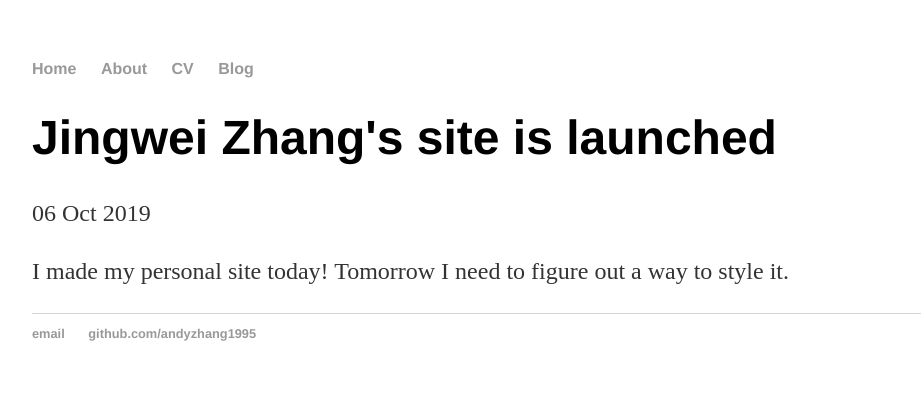
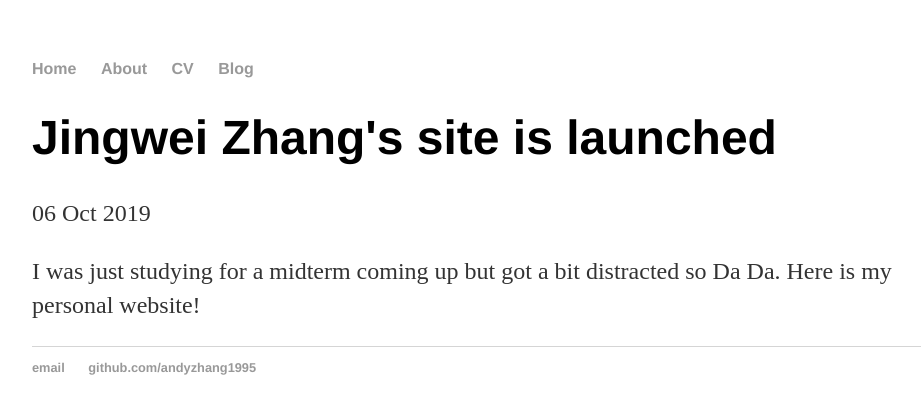
Before and after one commit to andyzhang1995/andyzhang1995.github.io, a Jekyll site: the page built from _posts/2019-10-06-site-launched.md, in a window 1280 px wide. Shown: the top 414 px of the page, without its empty margins (160-1081 px from the left). Built offline with Jekyll 4.4.1, drawn with Linux system fonts in a browser that asks for light colours.

Commit message:
Update 2019-10-06-site-launched.md
updated my post

```diff
--- a/_posts/2019-10-06-site-launched.md
+++ b/_posts/2019-10-06-site-launched.md
@@ -4,4 +4,4 @@ title: "Jingwei Zhang's site is launched"
 date: 2019-10-06
 ---
 
-I made my personal site today! Tomorrow I need to figure out a way to style it.
+I was just studying for a midterm coming up but got a bit distracted so Da Da. Here is my personal website!
```
